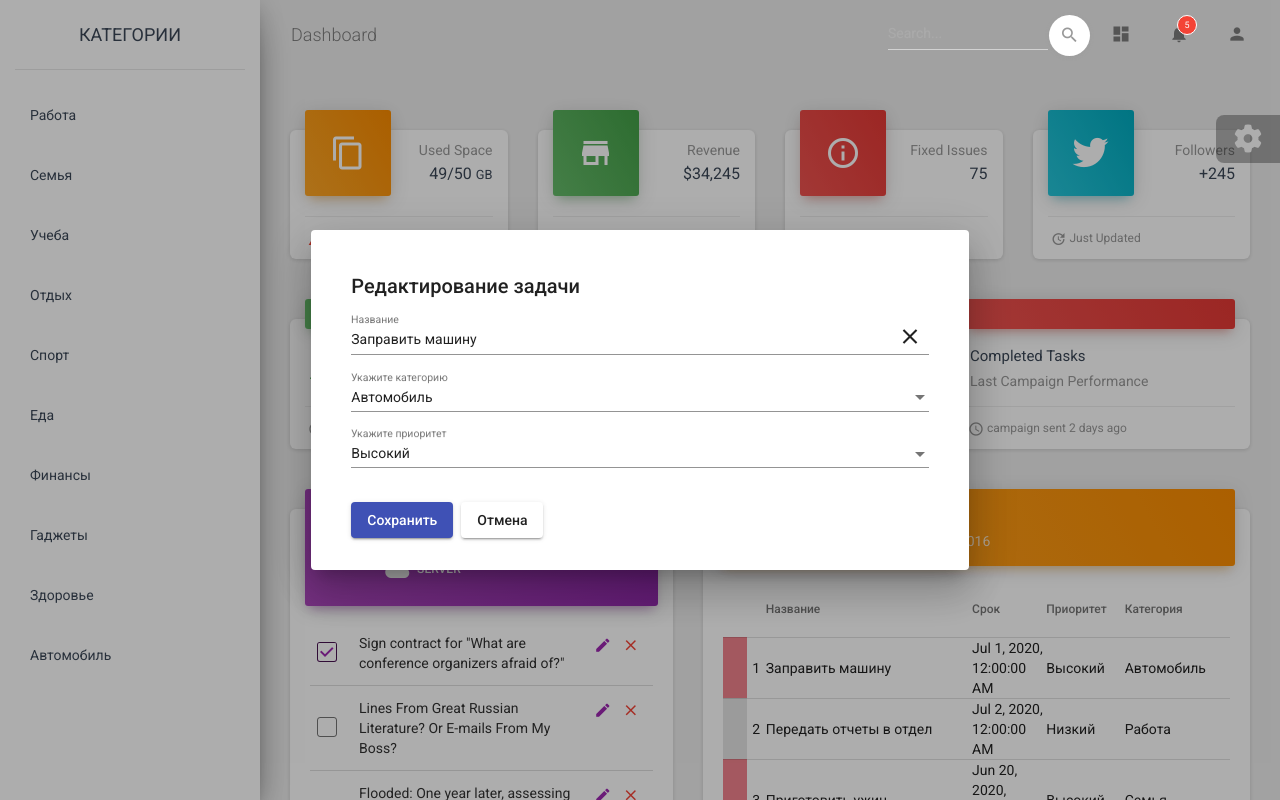
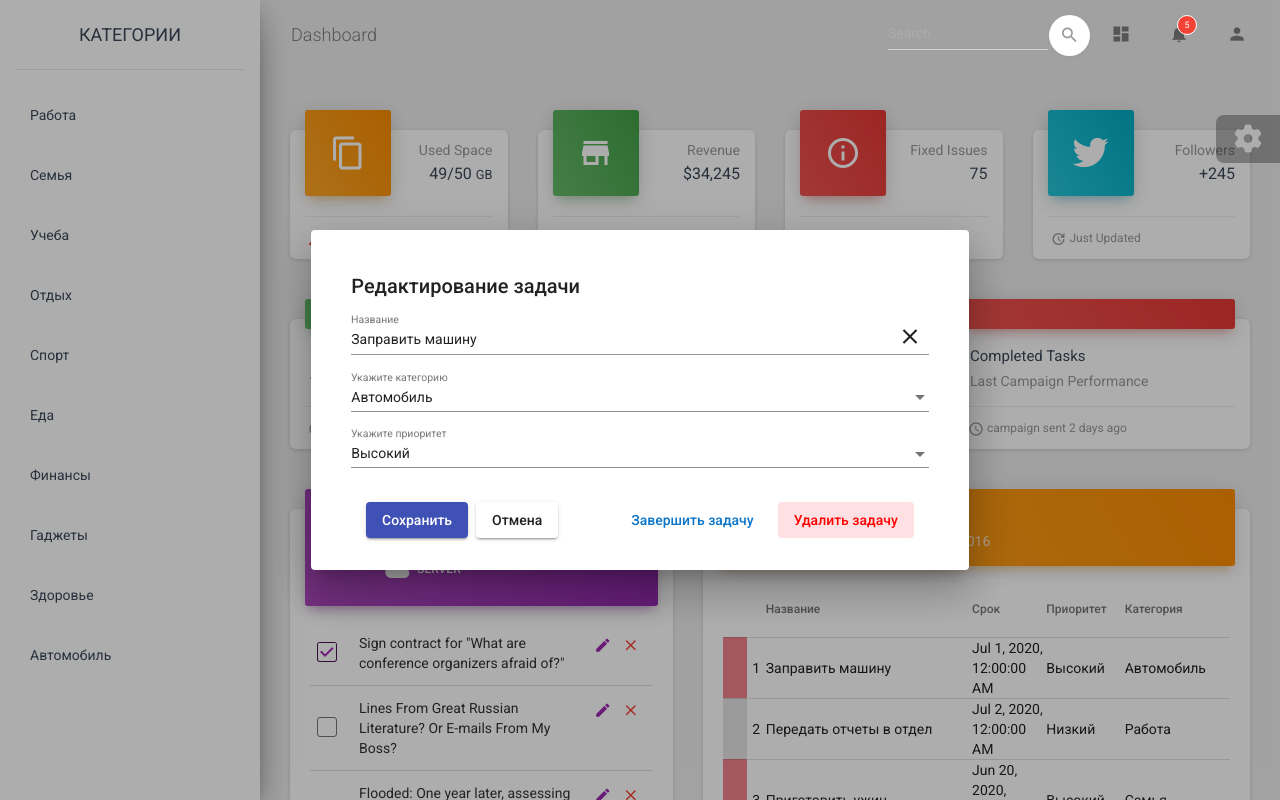
Before and after one commit to Activict/angular-todo, an Angular app: page / in a window 1280 px wide. Both pictures are taken after a click on the element "Заправить машину". Built offline with nearby package versions, Linux system fonts and the light colour scheme.

Commit message:
add modal frame for tasks, delete and activate

```diff
--- a/src/app/app.component.html
+++ b/src/app/app.component.html
@@ -450,6 +450,7 @@
 
             <app-tasks
               (updateTask)="onUpdateTask($event)"
+              (deleteTask)="onDeleteTask($event)"
               [tasks]="tasksApp"
             >
 
--- a/src/app/app.component.ts
+++ b/src/app/app.component.ts
@@ -21,7 +21,6 @@
 
   ngOnInit(): void {
     this.dataHandler.getAllTasks().subscribe(tasks => this.tasksApp = tasks);
-
     this.dataHandler
       .getAllCategories()
       .subscribe(categories => this.categoriesApp = categories);
@@ -52,4 +51,17 @@
       });
     });
   }
+
+  onDeleteTask(task: Task) {
+    this.dataHandler.deleteTask(task.id).subscribe(() => {
+      this.dataHandler.searchTasks(
+        this.selectedCategory,
+        null,
+        null,
+        null
+      ).subscribe(tasks => {
+        this.tasksApp = tasks;
+      });
+    });
+  }
 }
--- a/src/app/app.module.ts
+++ b/src/app/app.module.ts
@@ -17,13 +17,15 @@
 import {MatIconModule} from '@angular/material/icon';
 import {MatOptionModule} from '@angular/material/core';
 import {MatSelectModule} from '@angular/material/select';
+import {ConfirmDialogComponent} from './dialog/confirm-dialog/confirm-dialog.component';
 
 @NgModule({
   declarations: [
     AppComponent,
     CategoriesComponent,
     TasksComponent,
-    EditTaskDialogComponent
+    EditTaskDialogComponent,
+    ConfirmDialogComponent
   ],
   imports: [
     BrowserModule,
@@ -44,6 +46,7 @@
   providers: [],
   entryComponents: [
     EditTaskDialogComponent,
+    ConfirmDialogComponent,
   ],
   bootstrap: [AppComponent]
 })
--- a/src/app/data/dao/impl/TaskDAOArray.ts
+++ b/src/app/data/dao/impl/TaskDAOArray.ts
@@ -11,7 +11,9 @@
   }
 
   delete(id: number): Observable<Task> {
-    return undefined;
+    const tempTask = TestData.tasks.find(task => task.id === id);
+    TestData.tasks.splice(TestData.tasks.indexOf(tempTask), 1);
+    return of(tempTask);
   }
 
   get(id: number): Observable<Task> {
--- /dev/null
+++ b/src/app/dialog/confirm-dialog/confirm-dialog.component.html
@@ -0,0 +1,12 @@
+<h1 mat-dialog-title>
+  {{dialogTitle}}
+</h1>
+
+<div mat-dialog-content>
+  <p>{{message}}</p>
+</div>
+
+<div mat-dialog-actions>
+  <button (click)="onConfirm()" color="primary" mat-raised-button>Ок</button>
+  <button (click)="onCancel()" mat-button>Отмена</button>
+</div>
--- /dev/null
+++ b/src/app/dialog/confirm-dialog/confirm-dialog.component.ts
@@ -0,0 +1,32 @@
+import {Component, inject, OnInit} from '@angular/core';
+import {MAT_DIALOG_DATA, MatDialogRef} from '@angular/material/dialog';
+
+@Component({
+  selector: 'app-confirm-dialog',
+  templateUrl: './confirm-dialog.component.html',
+  styleUrls: ['./confirm-dialog.component.css']
+})
+export class ConfirmDialogComponent implements OnInit {
+
+  dialogTitle: string = 'Удаление задачи';
+  message: string = 'Подтвердите удаление';
+
+  constructor(
+    private dialogRef: MatDialogRef<ConfirmDialogComponent>,
+    // @inject(MAT_DIALOG_DATA) private data: { dialogTitle: string, message: string }
+  ) {
+    // this.dialogTitle = data.dialogTitle;
+    // this.message = data.message;
+  }
+
+  ngOnInit(): void {
+  }
+
+  private onConfirm(): void {
+    this.dialogRef.close(true);
+  }
+
+  private onCancel(): void {
+    this.dialogRef.close(false);
+  }
+}
--- a/src/app/dialog/edit-task-dialog/edit-task-dialog.component.html
+++ b/src/app/dialog/edit-task-dialog/edit-task-dialog.component.html
@@ -49,8 +49,12 @@
 </mat-dialog-content>
 
 <mat-dialog-actions>
+
+  <div class="col-md-5 col-12">
+
     <button
-    (click)="onConfirm()" [disabled]="inputTitle.value.trim().length==0"
+      (click)="onConfirm()"
+      [disabled]="inputTitle.value.trim().length==0"
       color="primary"
       mat-raised-button
     >
@@ -61,4 +65,22 @@
       Отмена
     </button>
 
+  </div>
+
+  <div class="col-md-7 col-12 text-right">
+
+    <button (click)="complete()" *ngIf="!task.completed" class="blue" mat-button>
+      Завершить задачу
+    </button>
+
+    <button (click)="activate()" *ngIf="task.completed" class="green" mat-button>
+      Активировать
+    </button>
+
+    <button (click)="delete()" class="red" mat-button>
+      Удалить задачу
+    </button>
+
+  </div>
+
 </mat-dialog-actions>
--- a/src/app/dialog/edit-task-dialog/edit-task-dialog.component.ts
+++ b/src/app/dialog/edit-task-dialog/edit-task-dialog.component.ts
@@ -4,6 +4,7 @@
 import {DataHandlerService} from '../../service/data-handler.service';
 import {Category} from '../../model/Category';
 import {Priority} from '../../model/Priority';
+import {ConfirmDialogComponent} from '../confirm-dialog/confirm-dialog.component';
 
 @Component({
   selector: 'app-edit-task-dialog',
@@ -25,6 +26,7 @@
     private dialogRef: MatDialogRef<EditTaskDialogComponent>,
     @Inject(MAT_DIALOG_DATA) private data: [Task, string],
     private dataHandler: DataHandlerService,
+    private dialog: MatDialog,
   ) {
   }
 
@@ -53,4 +55,29 @@
   onCancel(): void {
     this.dialogRef.close(null);
   }
+
+  delete() {
+    const dialogRef = this.dialog.open(ConfirmDialogComponent, {
+      maxWidth: '500px',
+      // data: {
+      //   dialogTitle: 'Подтвердите действие',
+      //   message: `Вы действительно хотите удалить задачу: "${this.task.title}"?`
+      // },
+      autoFocus: false
+    });
+
+    dialogRef.afterClosed().subscribe(result => {
+      if (result) {
+        this.dialogRef.close('delete');
+      }
+    });
+  }
+
+  complete() {
+    this.dialogRef.close('complete');
+  }
+
+  activate() {
+    this.dialogRef.close('activate');
+  }
 }
--- a/src/app/service/data-handler.service.ts
+++ b/src/app/service/data-handler.service.ts
@@ -45,4 +45,8 @@
   getAllPriorities(): Observable<Priority[]> {
     return this.priorityDaoArray.getAll();
   }
+
+  deleteTask(id: number): Observable<Task> {
+    return this.taskDaoArray.delete(id);
+  }
 }
--- a/src/app/views/tasks/tasks.component.ts
+++ b/src/app/views/tasks/tasks.component.ts
@@ -17,8 +17,13 @@
   displayedColumns: string[] =
     ['color', 'id', 'title', 'date', 'priority', 'category'];
   dataSource: MatTableDataSource<Task>;
+
   @Output()
   updateTask = new EventEmitter<Task>();
+
+  @Output()
+  deleteTask = new EventEmitter<Task>();
+
   @ViewChild(MatPaginator, {static: false}) private paginator: MatPaginator;
 
   tasks: Task[];
@@ -40,10 +45,6 @@
     this.fillTable();
   }
 
-  toggleCompletedTask(task: Task) {
-    task.completed = !task.completed;
-  }
-
   getPriorityColor(task: Task): string {
     if (task.completed) {
       return '#F8F9FA';
@@ -58,7 +59,23 @@
   openEditTaskDialog(task: Task): void {
     const dialogRef = this.dialog.open(EditTaskDialogComponent,
       {data: [task, 'Редактирование задачи'], autoFocus: false});
+
     dialogRef.afterClosed().subscribe(result => {
+      if (result === 'complete') {
+        task.completed = true;
+        this.updateTask.emit(task);
+      }
+
+      if (result === 'activate') {
+        task.completed = false;
+        this.updateTask.emit(task);
+      }
+
+      if (result === 'delete') {
+        this.deleteTask.emit(task);
+        return;
+      }
+
       if (result as Task) {
         this.updateTask.emit(task);
         return;
--- a/src/styles.css
+++ b/src/styles.css
@@ -32,3 +32,16 @@
 .mat-dialog-container {
   padding: 40px !important;
 }
+
+.red {
+  color: red;
+  background-color: #ffe1e4;
+}
+
+.blue {
+  color: #0b75c9;
+}
+
+.green {
+  color: #006d18;
+}
```
Also changed, not shown: src/app/dialog/confirm-dialog/confirm-dialog.component.css (added). Lines whose indentation alone changed are shown as unchanged.
